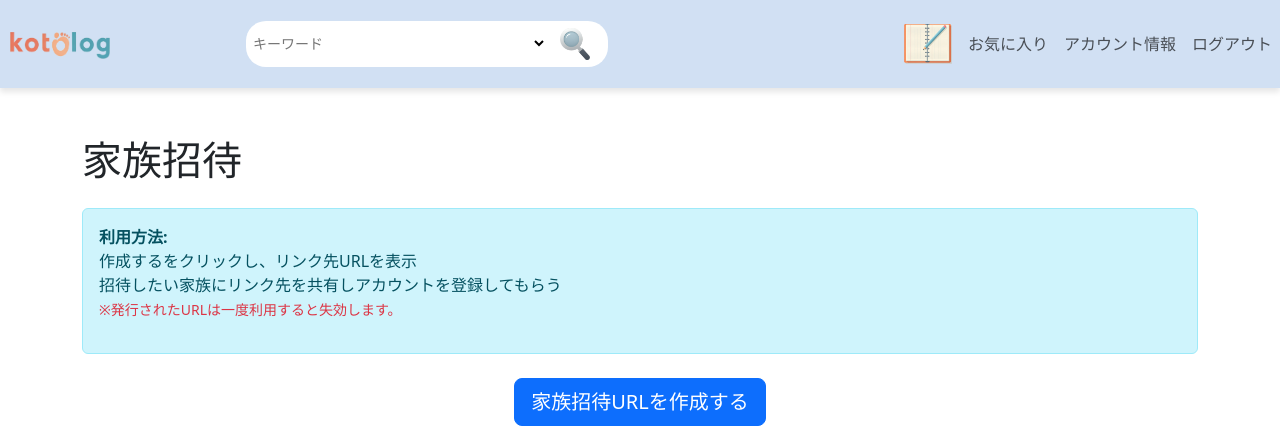
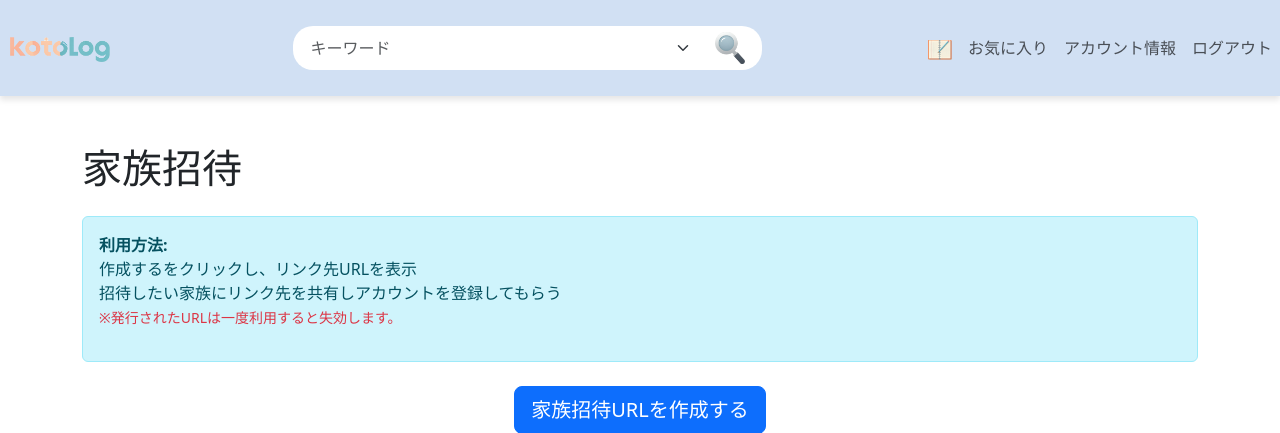
Before and after one commit to suzuki-kanami-fm/KotoLogProject, a Django app: page /accounts/invitation_url/ in a window 1280 px wide. Shown: the top 433 px of the page. Run offline with Django 5.2, Linux system fonts and the light colour scheme; the visitor is signed in with stand-in values (Sample User, id 1); data that the repository does not hold is empty; some libraries are stand-ins or nearby versions.

Commit message:
ヘッダスタイル調整

```diff
--- a/KotoLogProject/KotoLogProject/forms.py
+++ b/KotoLogProject/KotoLogProject/forms.py
@@ -5,12 +5,13 @@ class SearchJournalForm(forms.Form):
     search_query = forms.CharField(
         required=False,
         label="",
-        widget=forms.TextInput(attrs={'placeholder': 'キーワード'})
+        widget=forms.TextInput(attrs={'placeholder': 'キーワード', 'class': 'form-control'})
     )
 
     filter_option = forms.ChoiceField(
         required=False,
         label="",
+        widget=forms.Select(attrs={'class': 'form-select'}),
         choices=[]  # choicesは__init__で動的に設定
     )
 
--- a/KotoLogProject/static/css/style.css
+++ b/KotoLogProject/static/css/style.css
@@ -7,23 +7,72 @@ header a{
     padding:0px 10px;
 }
 
-header form span{
+header .search-form {
     background: #FFF;
     padding: 0px 5px;
     border-radius: 20px;
-    margin: 0 5px;
+    margin: 10px 5px;
     font-size: 14px;
 }
-header form span *{
-    background: transparent;
+header .search-form *{
     border: none;
 }
-header form span select{
-    min-width: 50px;
+header .search-form input{
+    background: transparent;
 }
-header form span button img{
+header .search-form select{
+    min-width: 150px;
+}
+header .search-form img{
     width: 30px;
 }
+header .navbar-collapse{
+    flex-grow: 0;
+}
+/* ハンバーガーメニューアイコンのベーススタイル */
+.navbar-toggler {
+    border: none;
+    background: none;
+}
+/* 三本線アイコン */
+.navbar-toggler-icon {
+    position: relative;
+    width: 24px;
+    height: 2px;
+    background-color: #333;
+    display: inline-block;
+    transition: all 0.3s;
+    background-image: none;
+}
+.navbar-toggler-icon::before,
+.navbar-toggler-icon::after {
+    content: "";
+    position: absolute;
+    width: 24px;
+    height: 2px;
+    background-color: #333;
+    transition: all 0.3s;
+}
+.navbar-toggler-icon::before {
+    top: -8px;
+}
+.navbar-toggler-icon::after {
+    top: 8px;
+}
+
+/* メニュー開閉時のアイコン変更 */
+#menuToggle:checked + label .navbar-toggler-icon {
+    background-color: transparent;
+}
+#menuToggle:checked + label .navbar-toggler-icon::before {
+    transform: rotate(45deg);
+    top: 0;
+}
+#menuToggle:checked + label .navbar-toggler-icon::after {
+    transform: rotate(-45deg);
+    top: 0;
+}
+
 /* base.html */
 
 #userpage #account_journals #calendar{
--- a/KotoLogProject/templates/common/base.html
+++ b/KotoLogProject/templates/common/base.html
@@ -6,12 +6,9 @@
     {% load static %}
     <link rel="stylesheet" href="{% static "css/reset.css" %}">
     <link href="https://cdn.jsdelivr.net/npm/bootstrap@5.3.0-alpha3/dist/css/bootstrap.min.css" rel="stylesheet">
-    <link href="https://cdn.jsdelivr.net/npm/fullcalendar@6.1.8/index.global.min.css" rel="stylesheet">
     <script src="https://code.jquery.com/jquery-3.6.0.min.js"></script>
     <script src="https://cdn.jsdelivr.net/npm/@popperjs/core@2.11.6/dist/umd/popper.min.js"></script>
     <script src="https://cdn.jsdelivr.net/npm/bootstrap@5.3.0-alpha3/dist/js/bootstrap.min.js"></script>
-    <script src="https://cdn.jsdelivr.net/npm/fullcalendar@6.1.8/index.global.min.js"></script>
-
     <link rel="stylesheet" href="{% static "css/style.css" %}">
     <title>KotoLog</title>
 </head>
@@ -21,28 +18,40 @@
             <img src="{% static "img/kotolog.png" %}" alt="KotoLog" width="100px">
         </a>
 
-        <div class="flex-grow-1 mx-3 d-flex justify-content-center align-items-center">
-            <form method="GET" action="{% url 'journals:childcare_journal_list' %}" class="d-flex justify-content-center">
-                <span class="d-flex align-items-center">
-                    {{ search_form.search_query }}
-                    {{ search_form.filter_option }}
-                    <button type="submit" class="btn">
-                        <img src="{% static "img/search.png" %}" alt="検索">
-                    </button>
-                </span>
+        <!-- チェックボックスでアイコン制御 -->
+        <input type="checkbox" id="menuToggle" class="d-none">
+        <label for="menuToggle" class="navbar-toggler">
+            <span class="navbar-toggler-icon"></span>
+        </label>
+
+        <!-- 検索フォーム -->
+        <div class="d-none d-md-flex mx-auto">
+            <form method="GET" action="{% url 'journals:childcare_journal_list' %}" class="d-flex search-form">
+                {{ search_form.search_query }}
+                {{ search_form.filter_option }}
+                <button type="submit" class="btn btn-outline-secondary">
+                    <img src="{% static "img/search.png" %}" alt="検索" width="20px">
+                </button>
             </form>
         </div>
 
-        <button class="navbar-toggler" type="button" data-bs-toggle="collapse" data-bs-target="#navbarNav" aria-controls="navbarNav" aria-expanded="false" aria-label="Toggle navigation">
-            <span class="navbar-toggler-icon"></span>
-        </button>
-
-        {% if user.is_authenticated %}
+        <!-- ハンバーガーメニュー内のコンテンツ -->
         <div class="collapse navbar-collapse" id="navbarNav">
             <ul class="navbar-nav ms-auto align-items-center">
+                <!-- モバイル時の検索フォーム -->
+                <li class="nav-item d-md-none">
+                    <form method="GET" action="{% url 'journals:childcare_journal_list' %}" class="d-flex search-form">
+                        {{ search_form.search_query }}
+                        {{ search_form.filter_option }}
+                        <button type="submit" class="btn btn-outline-secondary">
+                            <img src="{% static "img/search.png" %}" alt="検索" width="20px">
+                        </button>
+                    </form>
+                </li>
+                {% if user.is_authenticated %}
                 <li class="nav-item">
-                    <a class="nav-link" href="{% url 'journals:create_childcare_journal' %}" title="育児記録作成">
-                        <img src="{% static "img/edit.png" %}" alt="育児記録作成" class="d-none d-md-inline" width="48px">
+                    <a class="nav-link" href="{% url 'journals:create_childcare_journal' %}">
+                        <img src="{% static "img/edit.png" %}" alt="育児記録作成" width="24px">
                         <span class="d-md-none">育児記録作成</span>
                     </a>
                 </li>
@@ -55,12 +64,15 @@
                 <li class="nav-item">
                     <a class="nav-link" href="{% url 'accounts:logout' %}">ログアウト</a>
                 </li>
+                {% else %}
+                <li class="nav-item">
+                    <a class="nav-link" href="{% url 'accounts:login' %}">ログイン</a>
+                </li>
+                {% endif %}
             </ul>
         </div>
-        {% else %}
-            <a class="btn ms-auto" href="{% url 'accounts:login' %}">ログイン</a>
-        {% endif %}
     </header>
+
     {% block content %}{% endblock %}
 </body>
 </html>
--- a/KotoLogProject/templates/journals/childcare_journal_card.html
+++ b/KotoLogProject/templates/journals/childcare_journal_card.html
@@ -12,9 +12,6 @@
                 {% endif %}
                 </span>
 
-            {% if journal.user_id == request.user.id %}
-            <input type="checkbox" name="selected_journals" value="{{ journal.id }}">
-            {% endif %}
             </h6>
             {% if journal.image_url %}
             <img src="{{ journal.image_url.url }}" class="card-img-top" alt="Journal Image" style="max-height: 200px; object-fit: cover;">
```
Also changed, not shown: KotoLogProject/templates/journals/journal_detail.html (+0 -7 lines), KotoLogProject/static/img/kotolog - コピー.png (added), KotoLogProject/static/img/kotolog.png.
